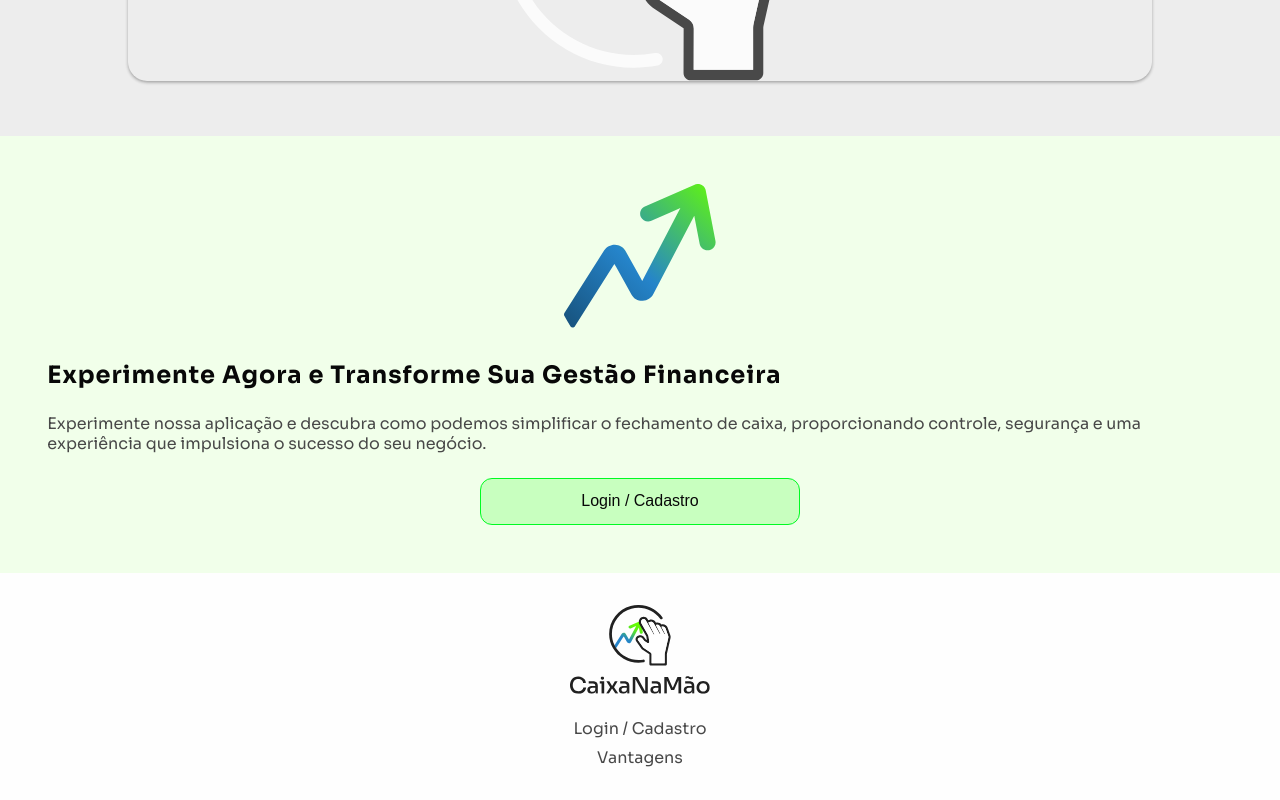
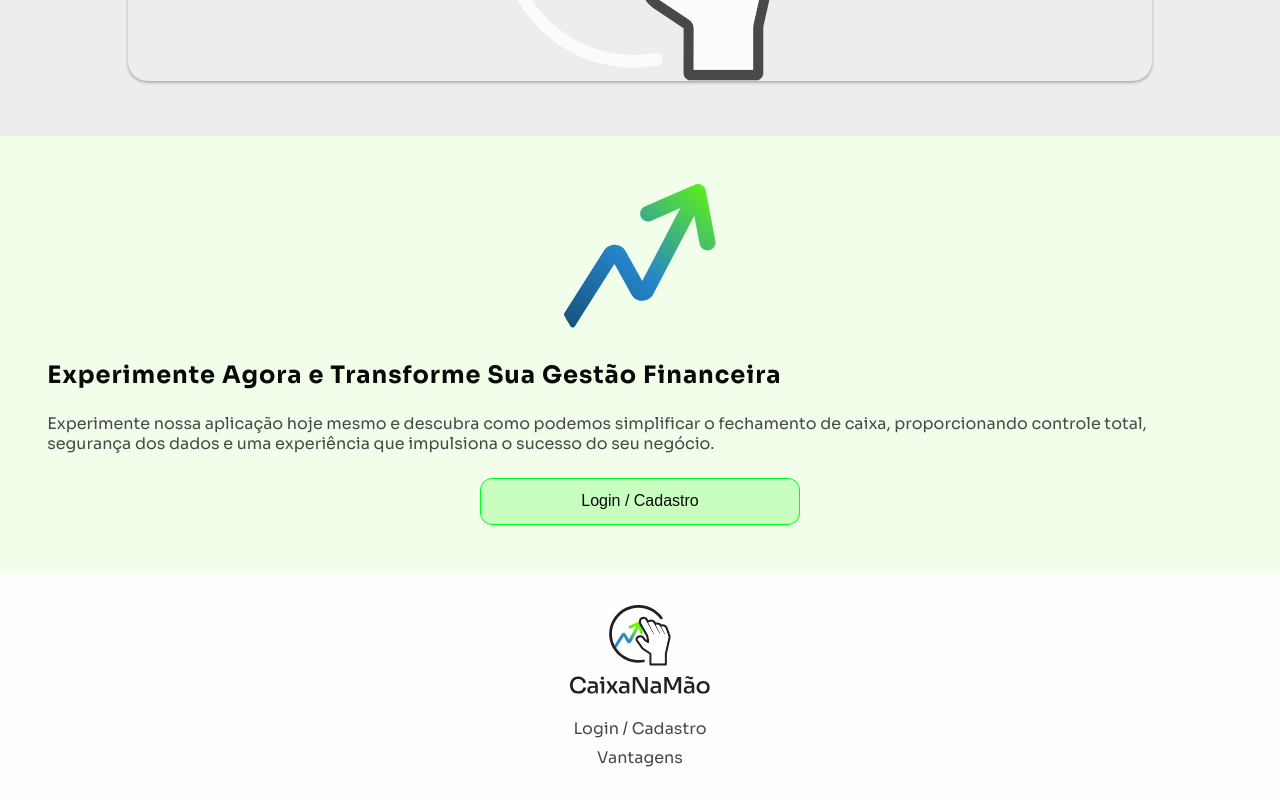
Before and after one commit to jaqueuchoab/caixanamao, a React (Vite) app: page / in a window 1280 px wide. Shown: the part 1038-1838 px from the top of the page. Built offline with nearby package versions, Linux system fonts and the light colour scheme.

Commit message:
fix: Header width

```diff
--- a/src/components/header/Header.module.css
+++ b/src/components/header/Header.module.css
@@ -1,5 +1,4 @@
 .header {
-  height: 7rem;
   display: flex;
   align-items: center;
   justify-content: space-between;
--- a/src/views/Home.tsx
+++ b/src/views/Home.tsx
@@ -74,7 +74,7 @@ const Home = () => {
         </div>
         <TextContent
           titulo="Experimente Agora e Transforme Sua Gestão Financeira"
-          texto="Experimente nossa aplicação e descubra como podemos simplificar o fechamento de caixa, proporcionando controle, segurança e uma experiência que impulsiona o sucesso do seu negócio."
+          texto="Experimente nossa aplicação hoje mesmo e descubra como podemos simplificar o fechamento de caixa, proporcionando controle total, segurança dos dados e uma experiência que impulsiona o sucesso do seu negócio."
         />
 
         <Link to={'/login-registration'}>
```
